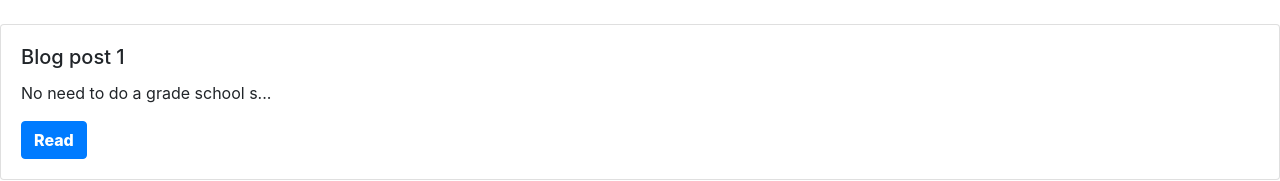
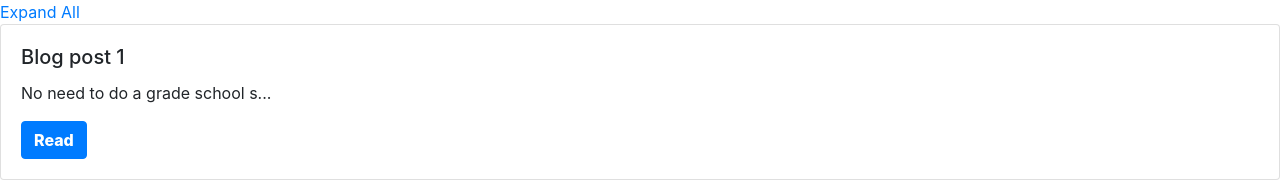
Before and after one commit to JayramNanoskar/AngularComponentsBasic, an Angular app in the folder components-in-depth/: page / in a window 1280 px wide. Shown: the top 181 px of the page. Built offline with nearby package versions, Linux system fonts and the light colour scheme.

Commit message:
using ViewChild to call child component method in parent component

```diff
--- a/components-in-depth/src/app/blog-list/blog-list.component.html
+++ b/components-in-depth/src/app/blog-list/blog-list.component.html
@@ -1,4 +1,6 @@
-<app-blog-post-tile *ngFor="let post of blogPosts[currentPage]" [post]="post"></app-blog-post-tile> <!-- passing object to component -->
+<a href="#" (click)="expandAll()">Expand All</a>
+<app-blog-post-tile *ngFor="let post of blogPosts[currentPage]" [post]="post" #tile></app-blog-post-tile> <!-- passing object to component -->
+<!--here #tile is template reference variable(attribute with #) and so that particular instance(app-blog-post-tile) has given a name as a trv -->
 <app-paginator [numberOfPages]= "blogPosts.length" (pageNumberClick)="updatePage($event)"></app-paginator> <!-- listening to emitted event and calling updatePage() with emitted payload/data  as a parameter using special syntax -->
 <!-- Doing two way communication as from parent to the child and child to the parent" -->
 <!-- [numberOfPages]= "blogPosts.length" - send data from parent to the child -->
--- a/components-in-depth/src/app/blog-list/blog-list.component.ts
+++ b/components-in-depth/src/app/blog-list/blog-list.component.ts
@@ -1,5 +1,6 @@
-import { Component, OnInit } from '@angular/core';
+import { Component, OnInit, ViewChild } from '@angular/core';
 import { BlogPost } from '../blog-post';
+import { BlogPostTileComponent } from '../blog-post-tile/blog-post-tile.component';
 
 @Component({
   selector: 'app-blog-list',
@@ -10,6 +11,8 @@ export class BlogListComponent implements OnInit {
   // blogPosts: BlogPost[] = [];
   blogPosts: BlogPost[][]; //Array of array- here blogPosts is array of pages and each page is array of blog-posts i.e.[page][blog-post]
   currentPage: number;
+  //ViewChild takes an argument same as a template reference variable(marked in view) to pickup value of view's that particular component instance
+  @ViewChild("tile") blogPostTileComponent: BlogPostTileComponent;
 
   //ideally constructor need to keep lightweight, used for dependency injection
   //other stuff should be in ngOnInit() not in constructor() like - regarding initializing instances and also making rest service calls
@@ -47,4 +50,9 @@ export class BlogListComponent implements OnInit {
     this.currentPage = newPage;
   }
 
+  expandAll(){
+    console.log("Expand All");
+    this.blogPostTileComponent.showFullSummary(); //getting the access of other component method using member variable(with template reference variable)
+  }
+
 }
```
